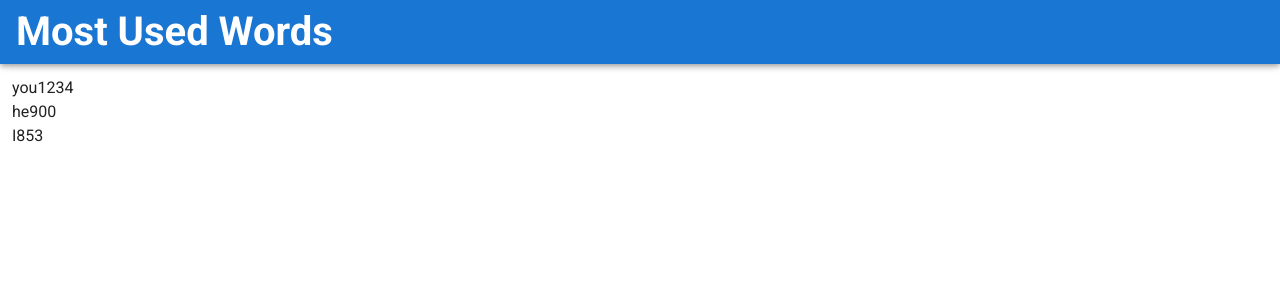
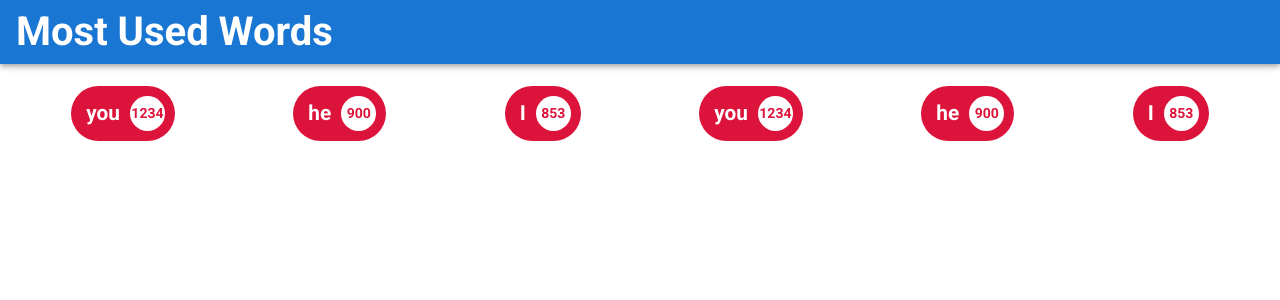
Before and after one commit to Cristianoaf81GIT/curso_vue, a Vue app in the folder most-used-words/: page / in a window 1280 px wide. Shown: the top 300 px of the page. Built offline with nearby package versions, Linux system fonts and the light colour scheme.

Commit message:
aula(500): interface com vue #3

```diff
--- a/most-used-words/src/components/Home.vue
+++ b/most-used-words/src/components/Home.vue
@@ -21,6 +21,9 @@
         { name: 'you', amount: 1234},
         { name: 'he', amount: 900},
         { name: 'I', amount: 853},
+        { name: 'you', amount: 1234},
+        { name: 'he', amount: 900},
+        { name: 'I', amount: 853},
       ],
     }
   }
@@ -28,5 +31,9 @@
 </script>
 
 <style>
-
+ .pills {
+   display: flex;
+   flex-wrap: wrap;
+   justify-content: space-around;
+ }
 </style>
--- a/most-used-words/src/components/Pill.vue
+++ b/most-used-words/src/components/Pill.vue
@@ -1,7 +1,7 @@
 <template>
-  <div>
-    <span>{{name}}</span>
-    <span>{{amount}}</span>
+  <div class="pill">
+    <span class="name">{{name}}</span>
+    <span class="amount">{{amount}}</span>
   </div>
 </template>
 
@@ -11,6 +11,37 @@
 }
 </script>
 
-<style>
+<style scoped>
+  .pill {
+    margin: 10px;
+    padding: 5;
+    height: 55px;
+    border-radius: 30px;
 
+    background-color: #dc143c;
+    color: #fff;
+    font-size: 1.3rem;
+    font-weight: bold;
+    display: flex;
+    align-items: center;
+  }
+  .pill .name {
+    margin-left: 15px;
+  }
+
+  .pill .amount {
+    margin: 10px;
+    padding: 5px;
+    height: 35px;
+    width: 35px;
+    border-radius: 18px;
+
+    background-color: #fff;
+    color: #dc143c;
+
+    font-size: 14px;
+    display: flex;
+    justify-content: center;
+    align-items: center;
+  }
 </style>
```
